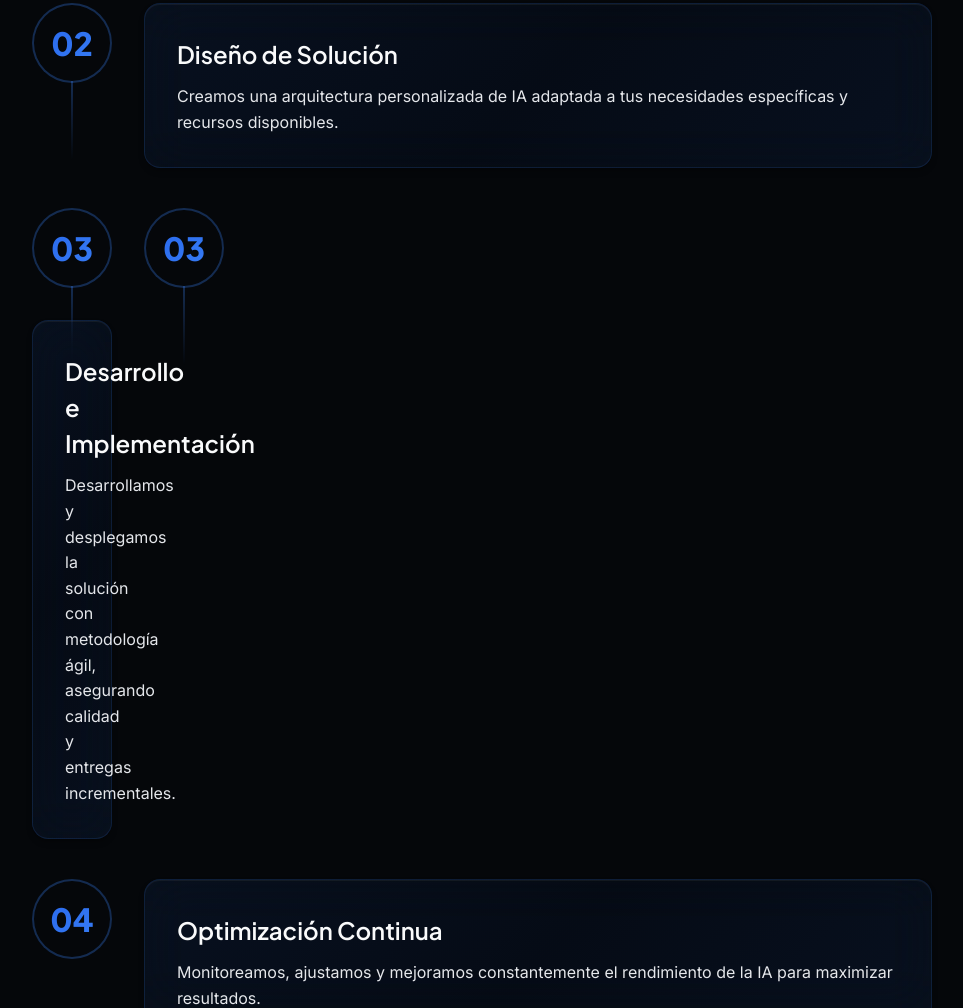
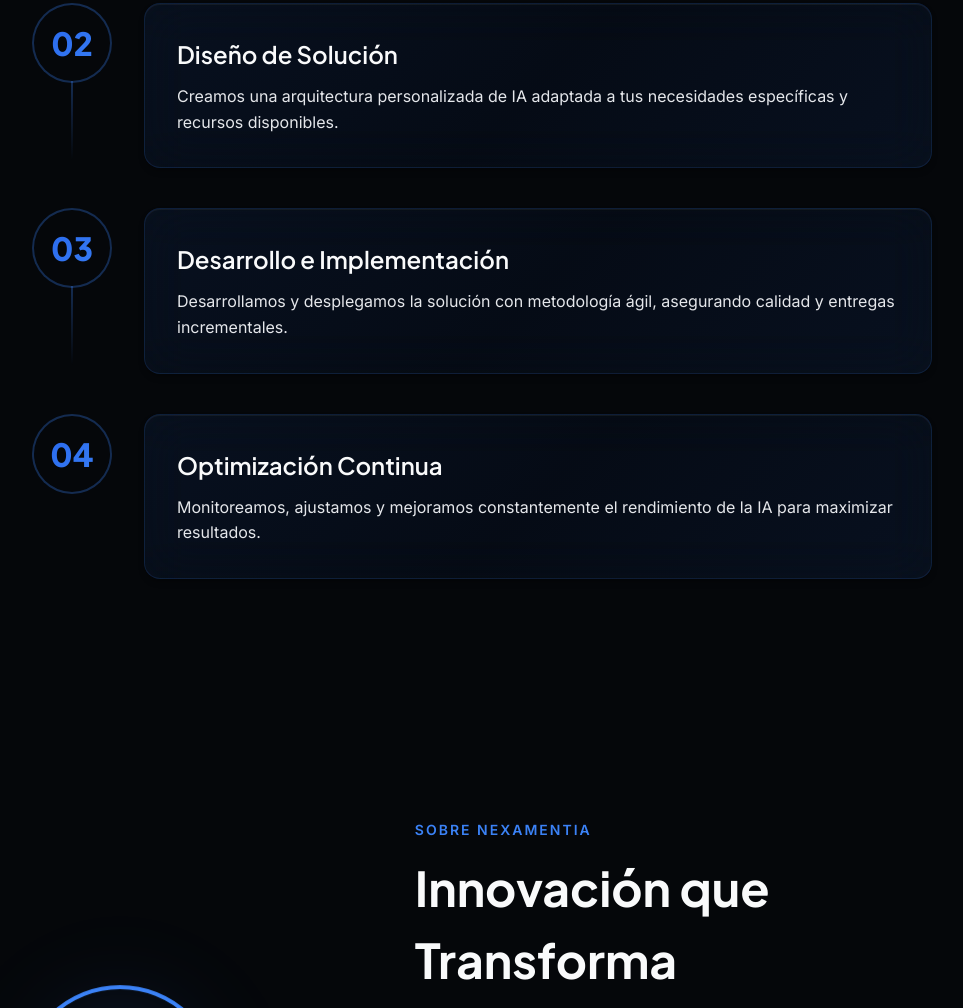
Before and after one commit to ivancr68/Nexamentia, a plain HTML site: page index.html in a window 1280 px wide. Shown: the part 2916-3924 px from the top of the page, without its empty margins (158-1121 px from the left). Drawn offline with Linux system fonts and the light colour scheme.

Commit message:
Fix: remove duplicate step-number and restore correct alignment in process section

```diff
--- a/index.html
+++ b/index.html
@@ -513,7 +513,6 @@
 
                 <div class="process-step">
                     <div class="step-number">03</div>
-                    <div class="step-number">03</div>
                     <div class="step-content glass-card">
                         <h3 class="step-title">Desarrollo e Implementación</h3>
                         <p class="step-description">
```
